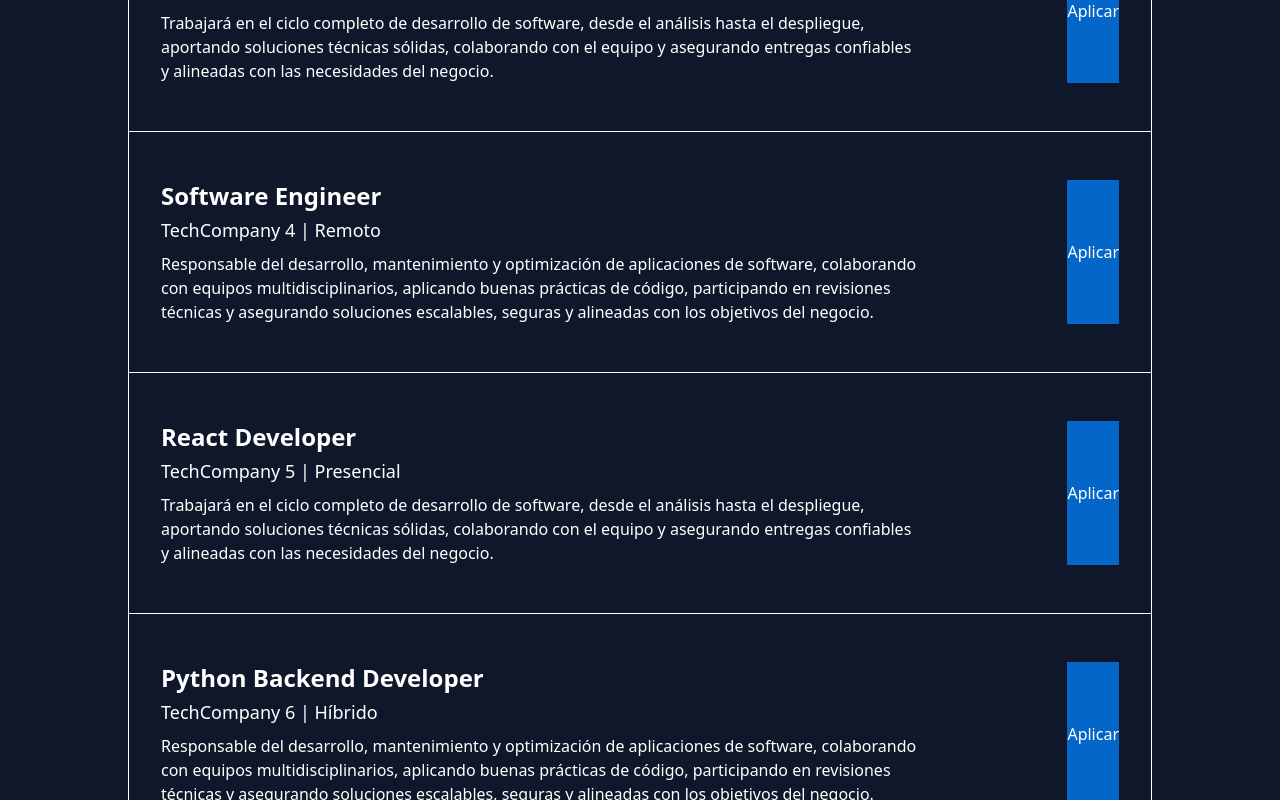
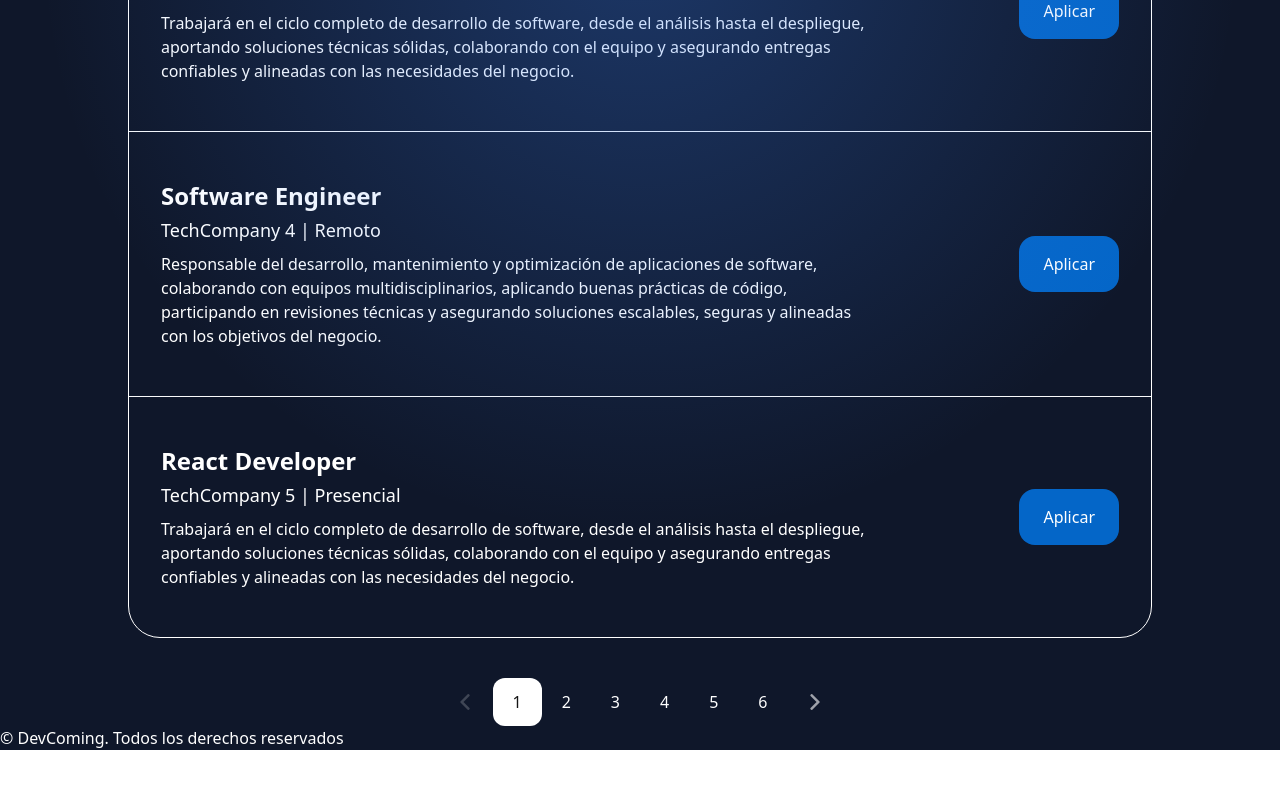
Before and after one commit to sergioluis24/react-practiceOne, a React (Vite) app: page / in a window 1280 px wide. Shown: the part 880-1680 px from the top of the page. After the commit the page ends 1630 px from the top, so only its background shows below. Built offline with nearby package versions, Linux system fonts and the light colour scheme.

Commit message:
Feat:Search for text finalized

```diff
--- a/src/components/Content-primary.jsx
+++ b/src/components/Content-primary.jsx
@@ -6,19 +6,35 @@ import jobs from "./../data.json";
 
 export function ContentPrimary() {
   const [currentPage, setCurrentPage] = useState(1);
+  const [textSearch, setTextSearch] = useState("");
   const RESULTS_PER_PAGE = 5;
 
   const totalPages = Math.ceil(jobs.length / RESULTS_PER_PAGE);
 
+  let jobsFilteredForText =
+    textSearch !== ""
+      ? jobs.filter((job) =>
+          job.titulo.toLowerCase().includes(textSearch.toLowerCase())
+        )
+      : jobs;
+
+  const jobsRecorted = jobsFilteredForText.slice(
+    (currentPage - 1) * RESULTS_PER_PAGE,
+    currentPage * RESULTS_PER_PAGE
+  );
+
   function handlePageChange(page) {
     setCurrentPage(page);
+  }
+  function handleChangeSearch(text) {
+    setTextSearch(text);
   }
   return (
     <>
       <main className="grow shrink w-[80%] mx-auto">
         <h1 className="mb-6 text-2xl  ">Plataforma de empleos</h1>
-        <Search />
-        <JobListings jobs={jobs} />
+        <Search onSearch={handleChangeSearch} />
+        <JobListings jobs={jobsRecorted} />
         <Pagination
           currentPage={currentPage}
           totalPages={totalPages}
--- a/src/components/JobCard.jsx
+++ b/src/components/JobCard.jsx
@@ -2,7 +2,7 @@ export function JobCard({ job, isLast }) {
   return (
     <>
       <article
-        className={`flex justify-between ${
+        className={`flex justify-between items-center  ${
           !isLast ? "border-b-[.1px] border-gray-50" : ""
         } px-8 py-12`}
       >
@@ -15,7 +15,9 @@ export function JobCard({ job, isLast }) {
           </small>
           <p className="w-10/12">{job.descripcion}</p>
         </div>
-        <button className="bg-[#0466c8]">Aplicar</button>
+        <button className="bg-[#0466c8] h-14 px-6 rounded-2xl hover:brightness-105 hover:scale-105 transition-all">
+          Aplicar
+        </button>
       </article>
     </>
   );
--- a/src/components/JobListings.jsx
+++ b/src/components/JobListings.jsx
@@ -1,9 +1,9 @@
 import { JobCard } from "./JobCard.jsx";
 export function JobListings({ jobs }) {
   return (
-    <section className="mb-10 border boder-gray-300 rounded-xl overflow-hidden">
-      {jobs.map((job) => (
-        <JobCard job={job} key={job.id} isLast={job.length - 1} />
+    <section className="mb-10 border boder-gray-300 rounded-4xl overflow-hidden">
+      {jobs.map((job, index) => (
+        <JobCard job={job} key={job.id} isLast={index === jobs.length - 1} />
       ))}
     </section>
   );
--- a/src/components/Pagination.jsx
+++ b/src/components/Pagination.jsx
@@ -28,7 +28,7 @@ export function Pagination({ currentPage = 1, totalPages = 5, onPageChange }) {
   }
   return (
     <>
-      <section className="flex items-center flex-wrap">
+      <section className="flex items-center flex-wrap justify-center">
         <a
           className="invert opacity-60 w-14 px-5 py-3 rounded-xl cursor-pointer hover:bg-amber-50 hover:text-gray-900 hover:invert-0"
           style={isFirstPage}
--- a/src/components/Search.jsx
+++ b/src/components/Search.jsx
@@ -1,10 +1,13 @@
 import { useId } from "react";
 
-export function Search() {
+export function Search({ onSearch }) {
   const searchId = useId(),
     tecnologyId = useId(),
     locationId = useId(),
     experienceLevelId = useId();
+  function handleChangeSearch(event) {
+    onSearch(event.target.value);
+  }
   return (
     <>
       <form className="mb-6">
@@ -15,6 +18,7 @@ export function Search() {
             name={searchId}
             id={searchId}
             placeholder="Buscar trabajos, empresas o habilidades"
+            onChange={handleChangeSearch}
           />
           <button
             type="submit"
```
